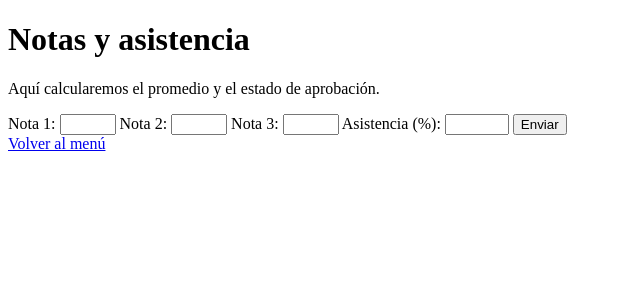
After one commit to javiermansillab/iplacex-programacion-web-prueba3, a Flask app: page /ejercicio1 in a window 1280 px wide. The commit adds this page. Shown: the top 300 px of the page, without its empty margins (0-640 px from the left). Run offline with Flask 3, Linux system fonts and the light colour scheme.

Commit message:
Agregar formulario de notas y asistencia con resultado

```diff
--- a/main.py
+++ b/main.py
@@ -1,4 +1,4 @@
-from flask import Flask, render_template
+from flask import Flask, render_template, request
 
 app = Flask(__name__)
 
@@ -6,5 +6,21 @@ app = Flask(__name__)
 def inicio():
     return render_template("index.html")
 
+@app.route("/ejercicio1", methods=["GET", "POST"])
+def ejercicio1():
+    if request.method == "POST":
+        nota1 = int(request.form["nota1"])
+        nota2 = int(request.form["nota2"])
+        nota3 = int(request.form["nota3"])
+        asistencia = int(request.form["asistencia"])
+        promedio = (nota1 + nota2 + nota3) / 3
+        if promedio >= 40 and asistencia >= 75:
+            estado = "Aprobado"
+        else:
+            estado = "Reprobado"
+        return render_template("ejercicio1.html", promedio=promedio, estado=estado)
+    return render_template("ejercicio1.html")
+
+
 if __name__ == "__main__":
     app.run()
--- /dev/null
+++ b/templates/ejercicio1.html
@@ -0,0 +1,41 @@
+<!DOCTYPE html>
+<html lang="es">
+<head>
+    <meta charset="UTF-8">
+    <title>Ejercicio 1</title>
+</head>
+
+<body>
+    <h1>Notas y asistencia</h1>
+    <p>Aquí calcularemos el promedio y el estado de aprobación.</p>
+
+<form method="post">
+
+    <label for="nota1">Nota 1:</label>
+    <input type="number" id="nota1" name="nota1"
+           min="10" max="70" required>
+
+    <label for="nota2">Nota 2:</label>
+    <input type="number" id="nota2" name="nota2"
+           min="10" max="70" required>
+
+    <label for="nota3">Nota 3:</label>
+    <input type="number" id="nota3" name="nota3"
+           min="10" max="70" required>
+
+    <label for="asistencia">Asistencia (%):</label>
+    <input type="number" id="asistencia" name="asistencia"
+       min="0" max="100" required>
+
+    <button type="submit">Enviar</button>
+
+</form>
+
+{% if promedio is defined %}
+    <p>Promedio: {{ promedio }}</p>
+    <p>Estado: {{ estado }}</p>
+{% endif %}
+
+    <a href="/">Volver al menú</a>
+</body>
+</html>
--- a/templates/index.html
+++ b/templates/index.html
@@ -7,5 +7,8 @@
 <body>
     <h1>Menú principal</h1>
     <p>Bienvenido a mi proyecto de la prueba 3.</p>
+
+<a href="/ejercicio1">Ejercicio 1</a>
+
 </body>
 </html>
```
